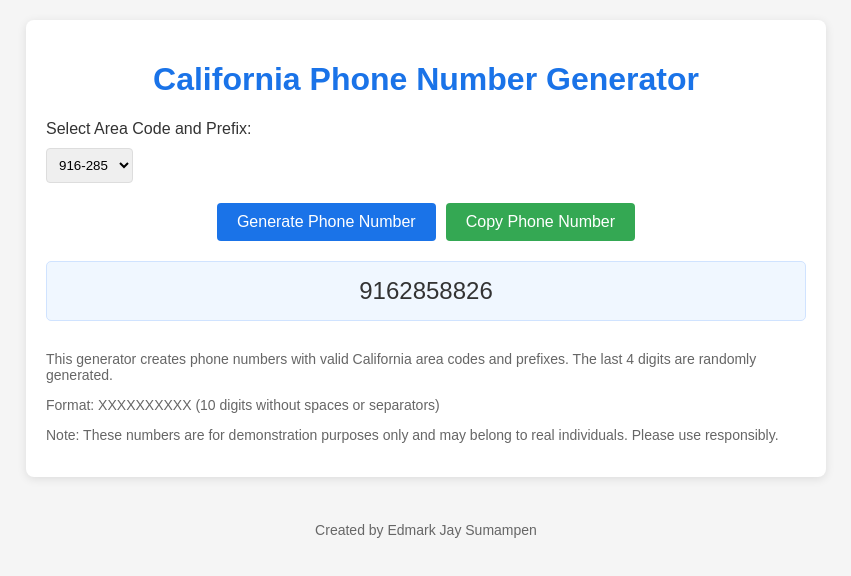
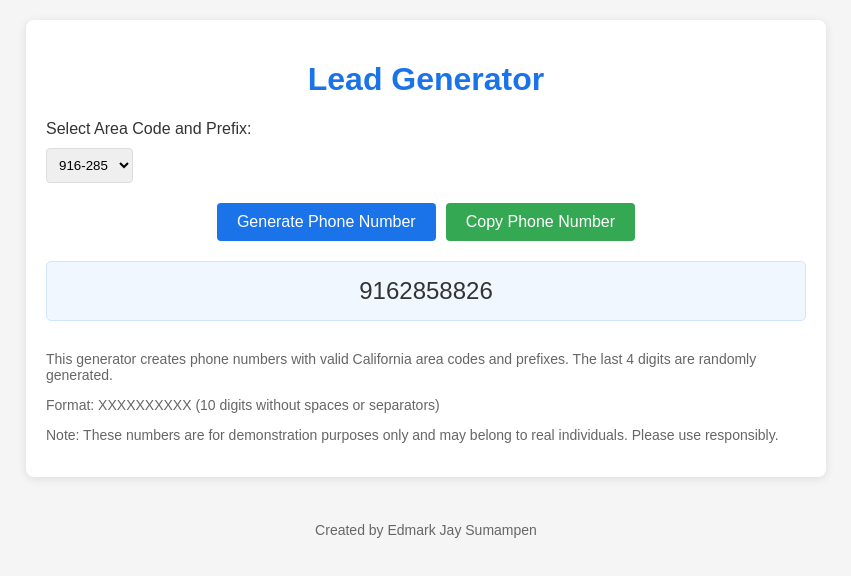
Before and after one commit to 3dm4rk/leadgen, a plain HTML site: page index.html in a window 1280 px wide. Shown: the whole page, without its empty margins (214-1065 px from the left). Drawn offline with Linux system fonts and the light colour scheme.

Commit message:
Update and rename deepseek_html_20250807_fe6158.html to index.html

```diff
--- a/deepseek_html_20250807_fe6158.html
+++ b/index.html
@@ -98,7 +98,7 @@
 </head>
 <body>
     <div class="container">
-        <h1>California Phone Number Generator</h1>
+        <h1>Lead Generator</h1>
 
         <div class="options">
             <label for="prefix">Select Area Code and Prefix:</label>
```
